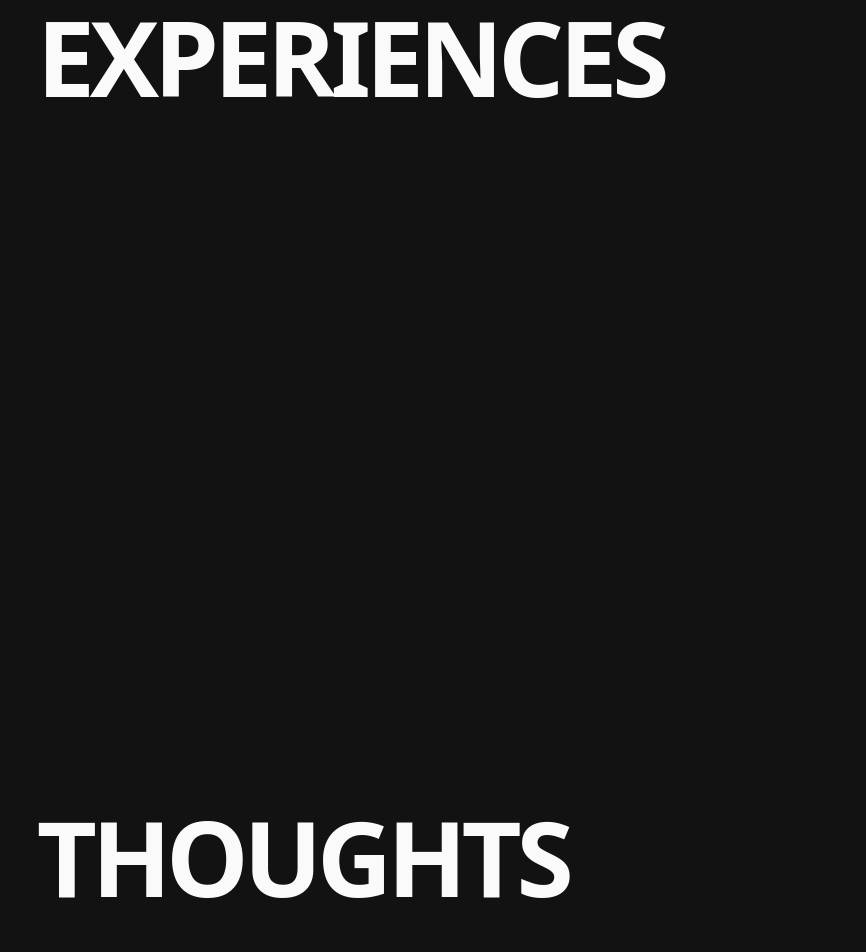
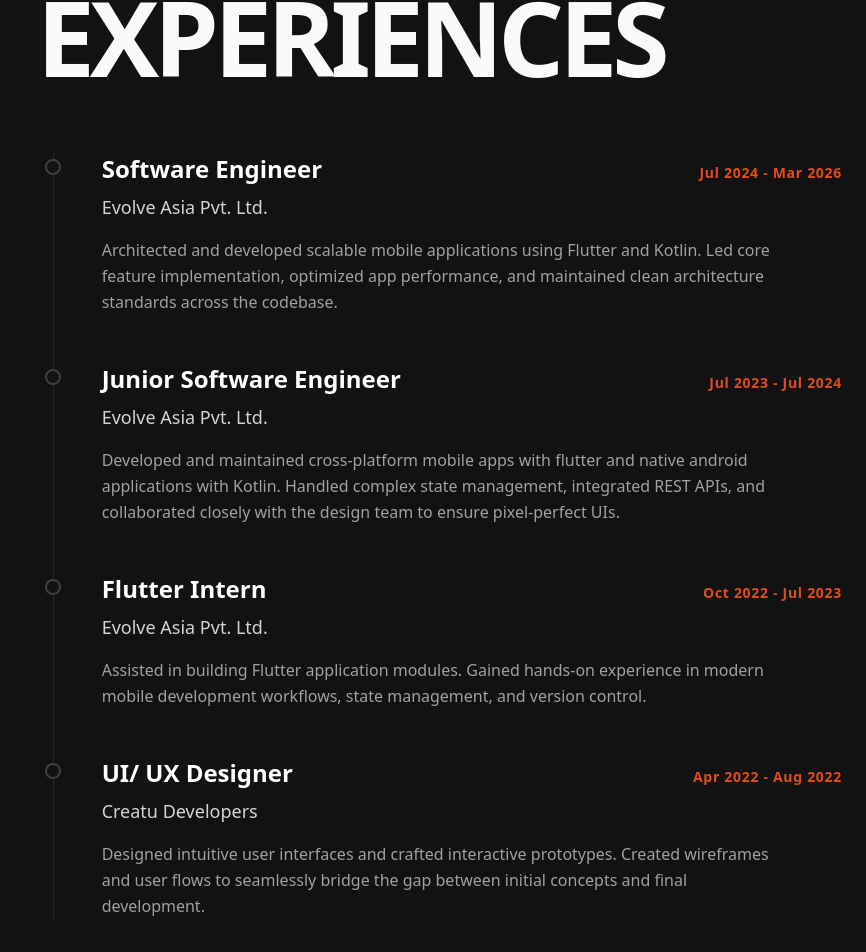
Before and after one commit to Sukant-Rajkarnikar/sukant-rajkarnikar.github.io, a Next.js app: page / in a window 1280 px wide. Shown: the part 1783-2735 px from the top of the page, without its empty margins (414-1280 px from the left). Built offline with nearby package versions, Linux system fonts and the light colour scheme.

Commit message:
Commented Blog for time being, added remaining sections

```diff
--- a/src/app/page.tsx
+++ b/src/app/page.tsx
@@ -25,7 +25,7 @@ export default function HomePage() {
           <HeroContent />
           <Projects />
           <Experience />
-          <Blog />
+          {/* <Blog /> */}
           <Contact />
         </div>
       </main>
@@ -40,7 +40,7 @@ function TopNav() {
         <a href="#home" className="text-neutral-400 hover:text-[#E04D1B] transition-colors"><Home size={20} /></a>
         <a href="#projects" className="text-neutral-400 hover:text-[#E04D1B] transition-colors"><FolderOpen size={20} /></a>
         <a href="#experience" className="text-neutral-400 hover:text-[#E04D1B] transition-colors"><Briefcase size={20} /></a>
-        <a href="#blog" className="text-neutral-400 hover:text-[#E04D1B] transition-colors"><PenSquare size={20} /></a>
+        {/* <a href="#blog" className="text-neutral-400 hover:text-[#E04D1B] transition-colors"><PenSquare size={20} /></a> */}
         <a href="#contact" className="text-neutral-400 hover:text-[#E04D1B] transition-colors"><Mail size={20} /></a>
       </div>
     </div>
@@ -196,19 +196,66 @@ function Projects() {
 }
 
 function Experience() {
-  return (<motion.section
+  const experiences = [
+    {
+      company: "Evolve Asia Pvt. Ltd.",
+      role: "Software Engineer",
+      date: "Jul 2024 - Mar 2026",
+      desc: "Architected and developed scalable mobile applications using Flutter and Kotlin. Led core feature implementation, optimized app performance, and maintained clean architecture standards across the codebase."
+    },
+    {
+      company: "Evolve Asia Pvt. Ltd.",
+      role: "Junior Software Engineer",
+      date: "Jul 2023 - Jul 2024",
+      desc: "Developed and maintained cross-platform mobile apps with flutter and native android applications with Kotlin. Handled complex state management, integrated REST APIs, and collaborated closely with the design team to ensure pixel-perfect UIs."
+    },
+    {
+      company: "Evolve Asia Pvt. Ltd.",
+      role: "Flutter Intern",
+      date: "Oct 2022 - Jul 2023",
+      desc: "Assisted in building Flutter application modules. Gained hands-on experience in modern mobile development workflows, state management, and version control."
+    },
+    {
+      company: "Creatu Developers",
+      role: "UI/ UX Designer",
+      date: "Apr 2022 - Aug 2022",
+      desc: "Designed intuitive user interfaces and crafted interactive prototypes. Created wireframes and user flows to seamlessly bridge the gap between initial concepts and final development."
+    }
+  ];
+
+  return (
+    <motion.section
       id="experience"
       initial={{ opacity: 0, y: 40 }}
       whileInView={{ opacity: 1, y: 0 }}
       viewport={{ once: true, margin: "-100px" }}
       transition={smoothTransition}
-    className="min-h-screen flex flex-col justify-start scroll-mt-13 py-15"
+      className="min-h-screen flex flex-col justify-center scroll-mt-18 py-10"
     >
       <h2 className="text-6xl md:text-[6.5rem] font-black leading-none tracking-tighter mb-16">
-      EXPERIENCES <br />
+        EXPERIENCES
       </h2>
-
-  </motion.section>);
+      <div className="relative border-l border-neutral-800 ml-3 md:ml-4 space-y-12">
+        {experiences.map((exp, idx) => (
+          <div key={idx} className="relative pl-8 md:pl-12 group cursor-default">
+            <div className="absolute w-4 h-4 rounded-full bg-[#121212] border-2 border-neutral-700 group-hover:border-[#E04D1B] group-hover:scale-125 transition-all duration-300 -left-[9px] top-1.5" />
+            <div className="flex flex-col md:flex-row md:items-baseline justify-between mb-2">
+              <h3 className="text-2xl font-bold text-white">{exp.role}</h3>
+              <span className="text-sm font-semibold text-[#E04D1B] mt-2 md:mt-0 tracking-wider">
+                {exp.date}
+              </span>
+            </div>
+            <span className="text-lg text-neutral-300 font-medium block mb-4">
+              {exp.company}
+            </span>
+            <p className="text-neutral-400 leading-relaxed max-w-2xl">
+              {exp.desc}
+            </p>
+          </div>
+        ))}
+      </div>
+    </motion.section>
+  );
 }
 
 function Blog() {
@@ -234,7 +281,7 @@ function Contact() {
     whileInView={{ opacity: 1, y: 0 }}
     viewport={{ once: true, margin: "-100px" }}
     transition={smoothTransition}
-    className="min-h-screen flex flex-col justify-start scroll-mt-13 pt-15"
+    className="min-h-screen flex flex-col justify-start scroll-mt-10 pt-20"
   >
     <h2 className="text-6xl md:text-[6.5rem] font-black leading-none tracking-tighter mb-8">
       LET'S WORK <br />
```
Lines whose indentation alone changed are shown as unchanged.
